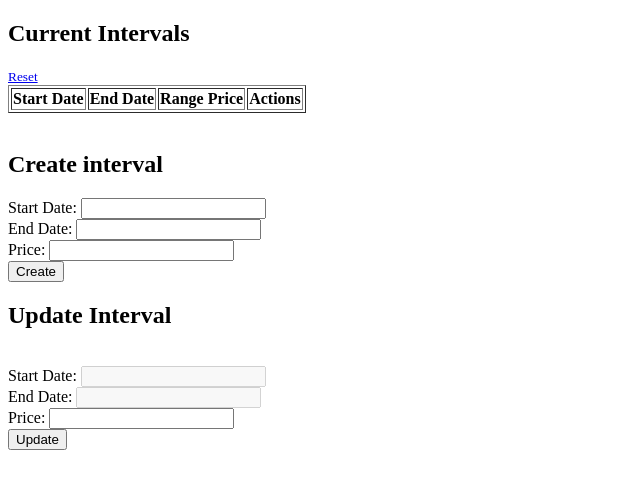
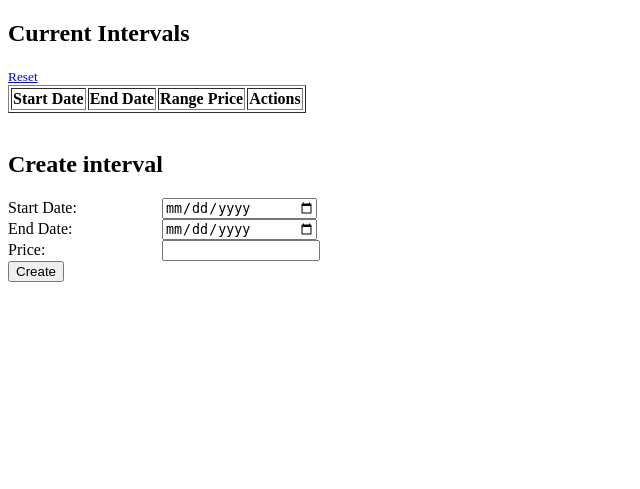
Before and after one commit to urzuae/intervaler, a PHP site: page /frontend.php in a window 1280 px wide. Shown: the top 489 px of the page, without its empty margins (0-640 px from the left). Run offline with PHP 8.4, Linux system fonts and the light colour scheme; data that the repository does not hold is empty.

Commit message:
Add comments and some styles

```diff
--- a/Interval.php
+++ b/Interval.php
@@ -1,6 +1,8 @@
 <?php
 /**
+ * Class Interval
  *
+ * Provides CRUD actions for intervals within database
  */
 class Interval
 {
@@ -53,16 +55,34 @@ class Interval
     $this->db->delete($id);
   }
 
-  public function delete_outer($start_date, $end_date)
-  {
-    $this->db->delete_outer($start_date, $end_date);
-  }
-
+  /**
+   * Updates a price for an interval
+   *
+   * @param  int    $id    Id of the interval
+   * @param  float  $price New price for interval
+   * @return void
+   */
   public function update_price($id, $price)
   {
     $this->db->update($id, $price);
   }
 
+  /**
+   * Add new interval
+   *
+   * Add a new interval with the given parameters.
+   * Check for any conflict with existing intervals
+   * Reviews conflicts with completely overlaping intervals, overlaping, with only
+   * end or start date and within the new interval
+   *
+   * Finally creates new interval and merges whenever there are ranges with same price
+   *
+   * @param string $new_start_date The start date of the new interval
+   * @param string $new_end_date   The end date of the new interval
+   * @param float  $new_price      The price of the interval
+   *
+   * @return void
+   */
   public function add($new_start_date, $new_end_date, $new_price)
   {
     $this->check_for_outer_conflict($new_start_date, $new_end_date, $new_price);
@@ -79,6 +99,13 @@ class Interval
     $this->check_for_merging($new_start_date, $new_end_date, $new_price);
   }
 
+  /**
+   * Deletes all intervals within the given dates
+   *
+   * @param  string $start_date
+   * @param  string $end_date
+   * @return void
+   */
   public function delete_inner($start_date, $end_date)
   {
     $query = 'DELETE FROM intervals WHERE ? <= date_start AND date_end <= ?';
@@ -88,6 +115,15 @@ class Interval
     $stmn->close();
   }
 
+  /**
+   * Verifies for conflicts with intervals overlaping new one completely
+   * Creates new intervals if overlaping existing ones.
+   *
+   * @param  string $new_start_date New start date for interval
+   * @param  string $new_end_date   New end date for interval
+   * @param  float  $new_price      Price for new interbal
+   * @return void
+   */
   public function check_for_outer_conflict($new_start_date, $new_end_date, $new_price)
   {
     if($this->has_outer_conflict($new_start_date, $new_end_date)) {
@@ -113,9 +149,15 @@ class Interval
     }
   }
 
+  /**
+   * This functions checks if there is a conflict with new interval only from the start_date
+   * Deletes and creates new sub-intervals
+   *
+   * @param  string $new_stat_date Start date for new interval
+   * @return void
+   */
   public function check_for_side_left_conflict($new_start_date)
   {
-    # Check conflict with start date
     if($this->has_side_conflict($new_start_date)) {
 
       $conflict = $this->get_side_conflict_entry($new_start_date);
@@ -134,6 +176,13 @@ class Interval
     }
   }
 
+  /**
+   * This functions checks if there is a conflict with new interval only from the end_date
+   * Deletes and creates new sub-intervals
+   *
+   * @param  string $new_end_date End date for new interval
+   * @return void
+   */
   public function check_for_side_right_conflict($new_end_date)
   {
     # Check conflict with end date
@@ -155,6 +204,13 @@ class Interval
     }
   }
 
+  /**
+   * This functions checks if there is a conflict within new interval betwens start and end dates
+   * Deletes all those entries
+   *
+   * @param  string $new_stat_date Start date for new interval
+   * @return void
+   */
   public function check_for_inner_conflict($new_start_date, $new_end_date)
   {
     if($this->has_inner_conflict($new_start_date, $new_end_date)) {
@@ -162,6 +218,15 @@ class Interval
     }
   }
 
+  /**
+   * Check for interval next to the new interval and merges deleting old ones
+   * and creating a whole new interval
+   *
+   * @param  string $new_start_date Start date of new interval
+   * @param  string $new_end_date   End date of new interval
+   * @param  float  $new_price      Price for new interval
+   * @return void
+   */
   public function check_for_merging($new_start_date, $new_end_date, $new_price)
   {
     # Review if there are side ranges to be merged
--- a/frontend.php
+++ b/frontend.php
@@ -1,9 +1,22 @@
 <!DOCTYPE html>
 <html>
   <head>
-    <title></title>
+    <title>Intervals</title>
+    <style type="text/css">
+      label {
+        display:inline-block;
+        width: 150px;
+      }
+      input[type="text"], input[type="date"] {
+        width: 150px;
+      }
+      #update_interval {
+        display:none;
+      }
+    </style>
     <script type="text/javascript" src="jquery.js"></script>
     <script type="text/javascript">
+      var _url = '';
       $(document).ready(function() {
         fill_entries();
 
@@ -12,7 +25,7 @@
           var id = $(this).data('id');
           if(confirm('Are you sure to delete this entry?')) {
             $.ajax({
-              url: '/interval/'+id,
+              url: _url+'/interval/'+id,
               type: 'delete',
               dataType: 'json',
               success: function(response) {
@@ -25,6 +38,7 @@
 
         $(document).on('click', '.edit', function(e) {
           e.preventDefault();
+          $('#update_interval').show();
 
           var $id = $(this).data('id');
           var $start_date = $(this).data('start');
@@ -40,7 +54,7 @@
           e.preventDefault();
           var data = $(this).serialize();
           $.ajax({
-            url: '/intervals',
+            url: _url+'/intervals',
             data: data,
             type: 'post',
             dataType: 'json',
@@ -56,11 +70,12 @@
           var data = $(this).serialize();
           var id = $('#update_id').val();
           $.ajax({
-            url: '/interval/'+id,
+            url: _url+'/interval/'+id,
             data: data,
             type: 'patch',
             dataType: 'json',
             success: function(response) {
+              $('#update_interval').hide();
               fill_entries();
             }
           });
@@ -70,7 +85,7 @@
 
       function fill_entries() {
         $.ajax({
-          url: '/intervals',
+          url: _url+'/intervals',
           type: 'get',
           dataType: 'json',
           success: function(response) {
@@ -83,7 +98,7 @@
               row += '<td>'+interval.date_start+'</td>';
               row += '<td>'+interval.date_end+'</td>';
               row += '<td>'+interval.price+'</td>';
-              row += '<td><span class="delete" data-id="'+interval.id+'">Delete</span>';
+              row += '<td><span class="delete" data-id="'+interval.id+'">Delete</span> ';
               row += '<span class="edit" data-id="'+interval.id+'" data-start="'+interval.date_start+'"';
               row += 'data-end="'+interval.date_end+'">Edit</span></td>';
               row += '</tr>';
@@ -114,18 +129,18 @@
     <br/>
     <form id="new_interval">
       <h2>Create interval</h2>
-      Start Date: <input type="text" name='date_start' /><br>
-      End Date: <input type="text" name='date_end' /><br>
-      Price: <input type="text" name='price' /><br>
+      <label>Start Date:</label> <input type="date" name='date_start' /><br>
+      <label>End Date:</label> <input type="date" name='date_end' /><br>
+      <label>Price:</label> <input type="text" name='price' /><br>
       <input type="submit" name='submit' value='Create' />
     </form>
 
     <form id="update_interval">
       <h2>Update Interval</h2>
       <input type="hidden" id='update_id' name="id"><br>
-      Start Date: <input type="text" id="start_date" disabled><br>
-      End Date: <input type="text" id="end_date" disabled><br>
-      Price: <input type="text" name="price" id="update_price"><br>
+      <label>Start Date:</label> <input type="text" id="start_date" disabled><br>
+      <label>End Date:</label> <input type="text" id="end_date" disabled><br>
+      <label>Price:</label> <input type="text" name="price" id="update_price"><br>
       <input type="submit" name='submit' value='Update' />
     </form>
   </body>
--- a/index.php
+++ b/index.php
@@ -11,6 +11,7 @@ $method = $_SERVER['REQUEST_METHOD'];
 
 $conn = new MysqlConn();
 $interval = new Interval($conn);
+$url = str_replace("/freelance/intervals", "", $url);
 
 switch ($url) {
   case '/intervals':
@@ -24,7 +25,7 @@ switch ($url) {
       $param = new Params();
       $params = $param->get_params();
       $interval->add($params['date_start'], $params['date_end'], $params['price']);
-      http_response_code(201);
+      http_response_code(204);
     }
     break;
   case (preg_match('/\/interval\/(\d+)/', $url, $match) ? true : false) :
```
